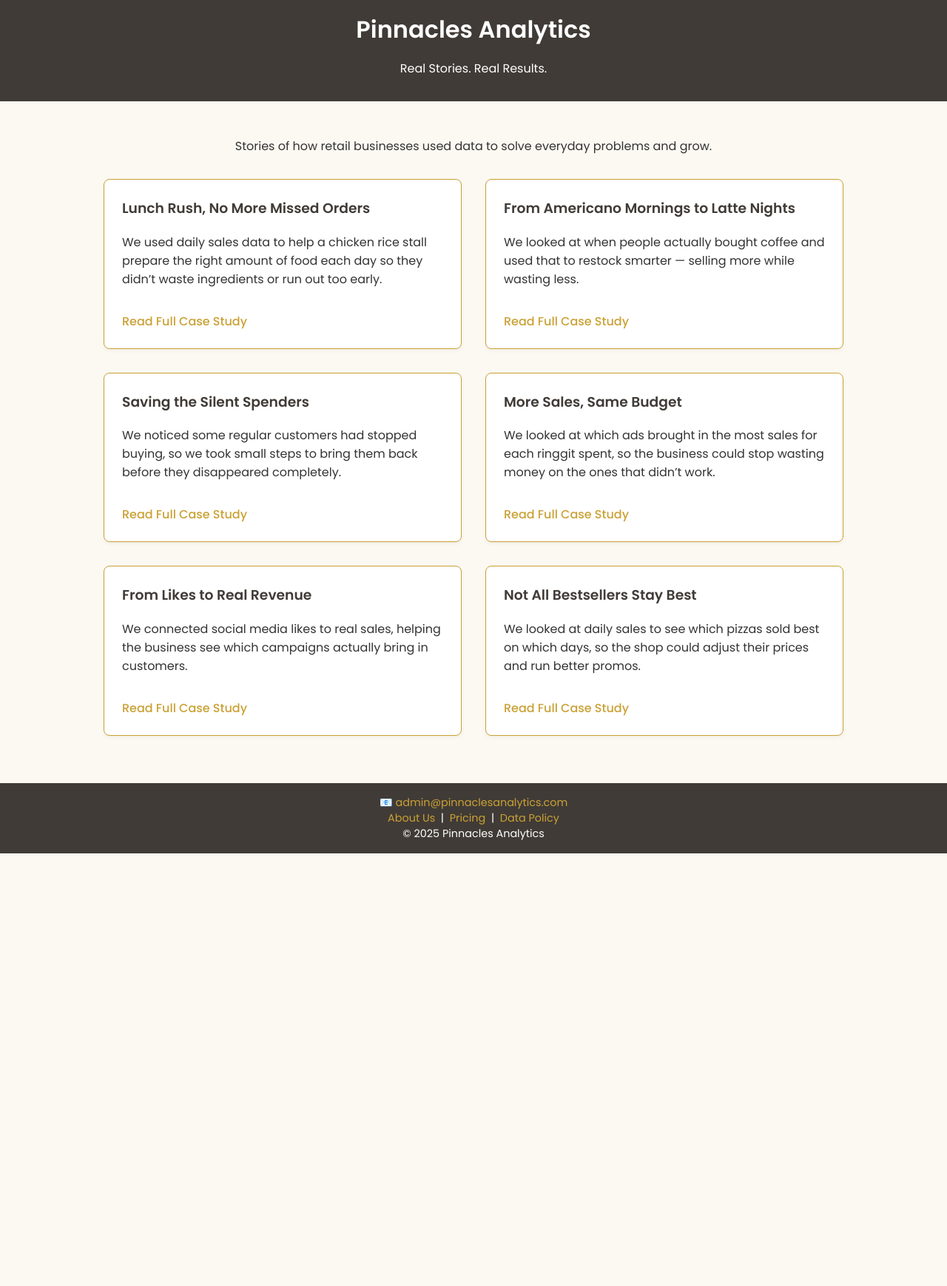
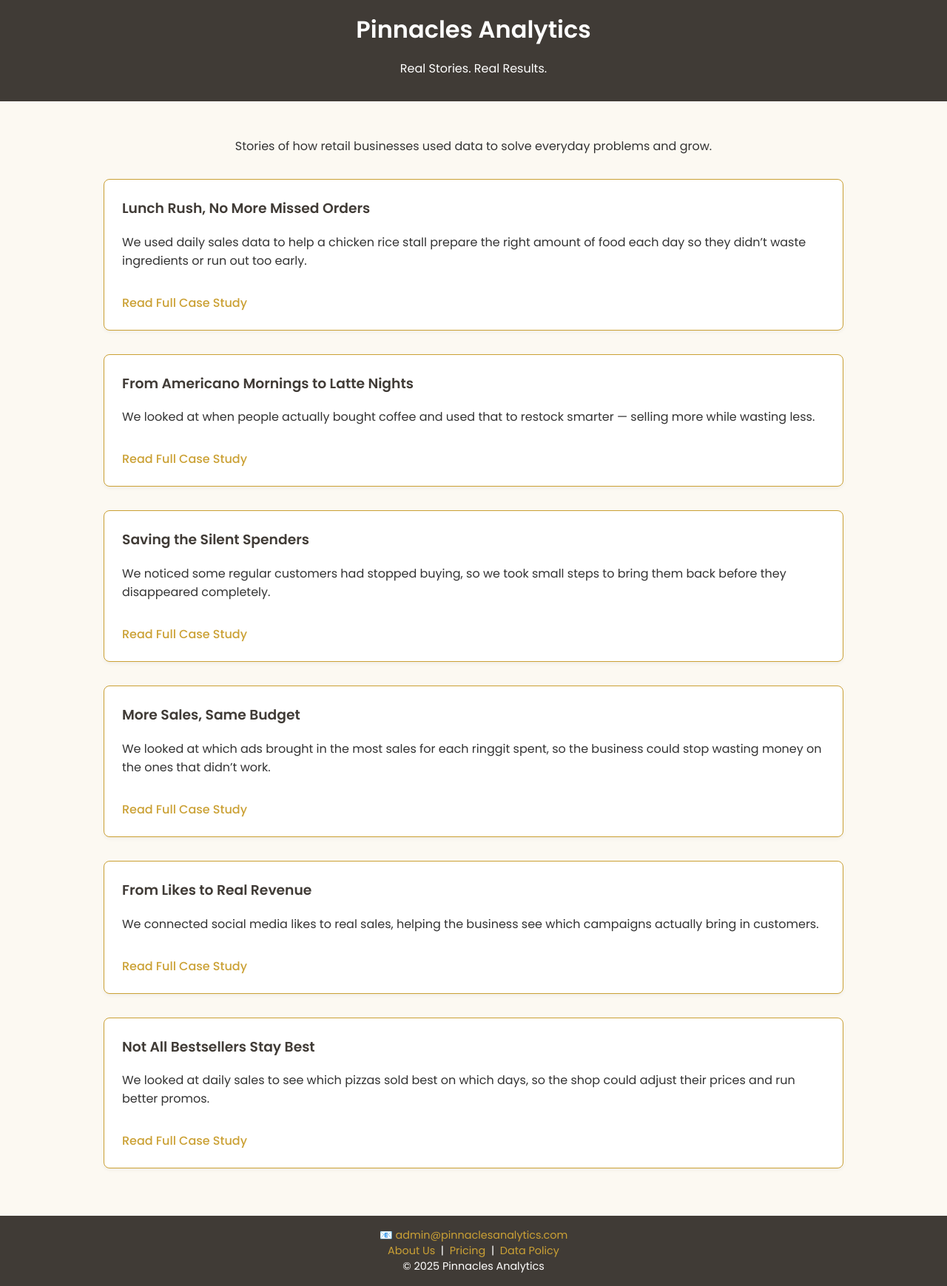
Before and after one commit to lyven81/pinnacles-learning-website, a Jekyll site: the page case-study.html, which Jekyll copies as it is, in a window 1280 px wide. Shown: the whole page at 74% size. Built offline with Jekyll 4.4.1, drawn with Linux system fonts in a browser that asks for light colours; before the commit the page ends 1154 px from its top, so only the background shows below that.

Commit message:
Update case-study.html

```diff
--- a/case-study.html
+++ b/case-study.html
@@ -30,7 +30,7 @@
     }
     .case-grid {
       display: grid;
-      grid-template-columns: 1fr 1fr;
+      grid-template-columns: 1fr;
       gap: 2rem;
       margin-bottom: 2rem;
     }
@@ -54,6 +54,13 @@
     }
     .case-card a:hover {
       color: #b08e2e;
+    }
+
+    /* Responsive design: retain single column on all devices */
+    @media (min-width: 768px) {
+      .case-grid {
+        grid-template-columns: 1fr;
+      }
     }
   </style>
  </head>
```
